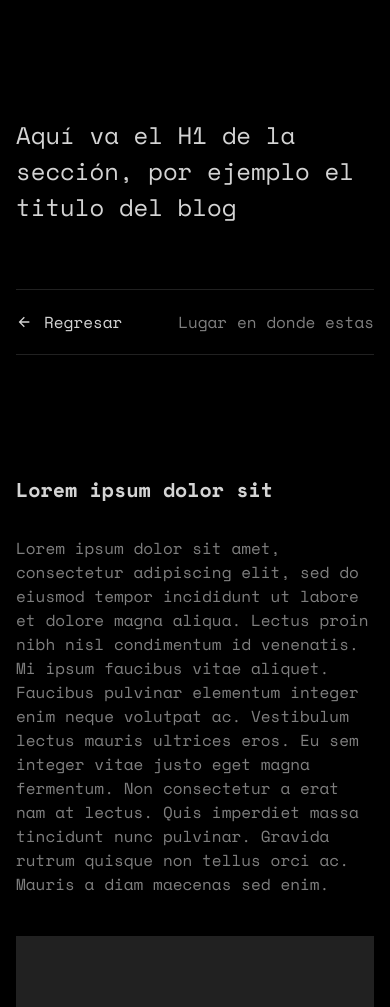
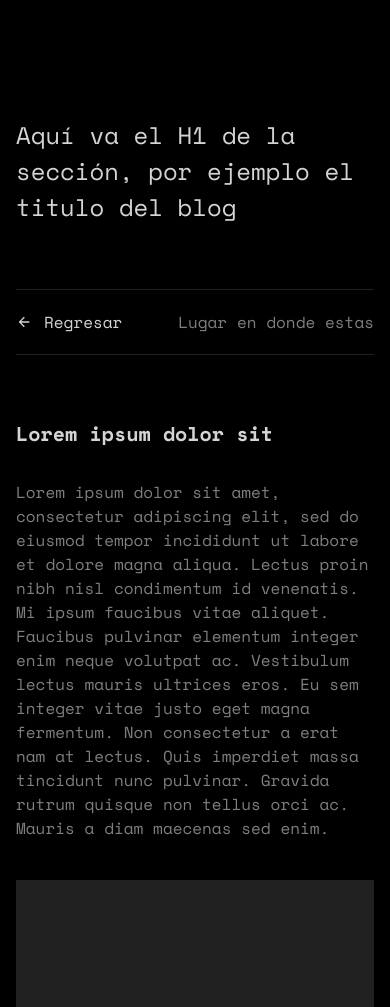
Before and after one commit to trinilup/personal-site, a plain HTML site: page pages/blog.html in a window 390 px wide. Shown: the part 93-1100 px from the top of the page. Drawn offline with nearby package versions, Linux system fonts and the light colour scheme.

Commit message:
Mobile update 0.1.4
Cambio menor en el padding de la versión mobile para el sitio en blog style.
720px o menos cambia a padding top 4px y bottom 0px, para una mejor visualización en pantallas pequeñas.

```diff
--- a/css/style.css
+++ b/css/style.css
@@ -320,6 +320,11 @@ footer p {
         grid-column-start: 1;
         grid-column-end: 13;
     }
+
+    .grid-text {
+        padding-top: 4px;
+        padding-bottom: 0px;
+    }
 }
 
 @media screen and (max-width: 510px) {
```
